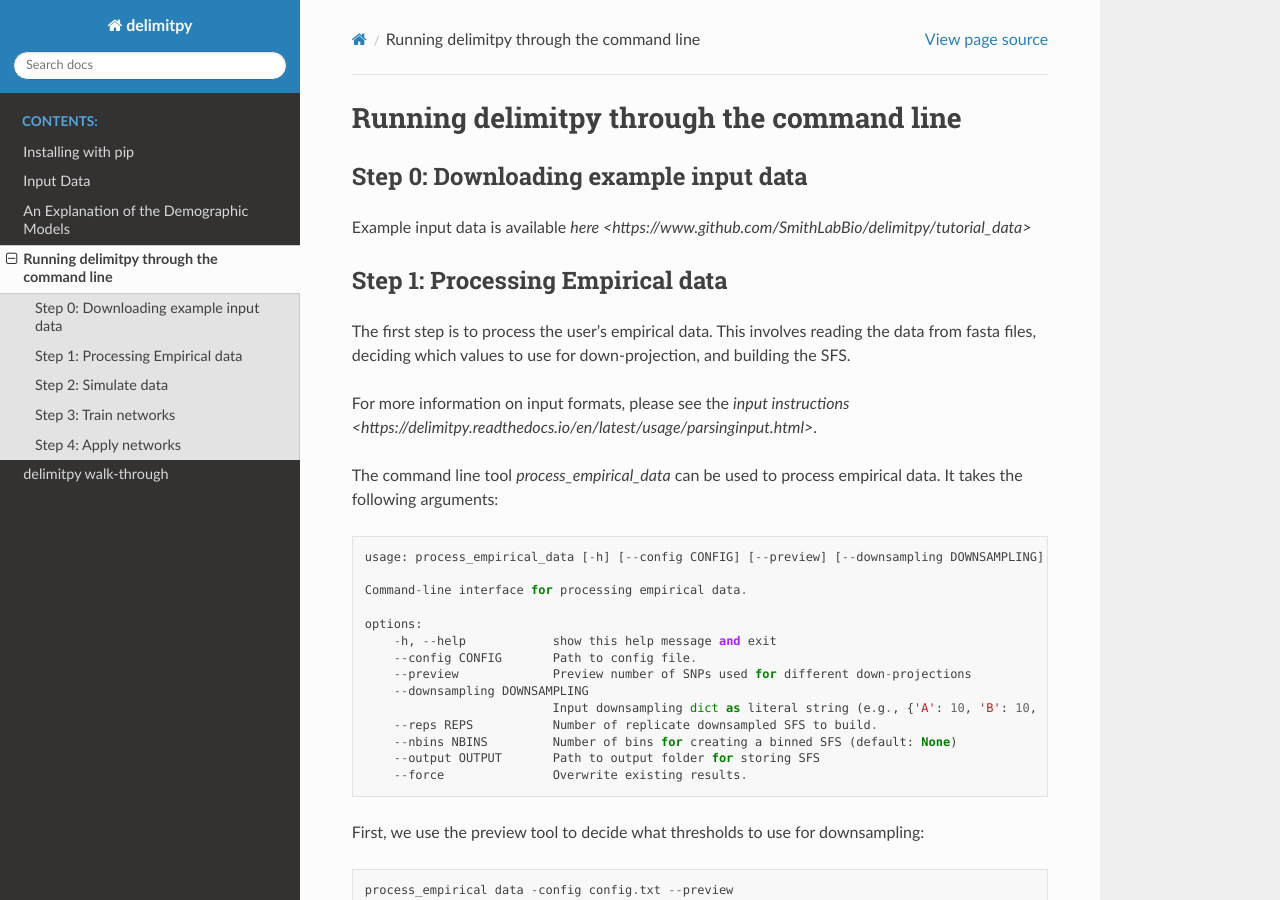
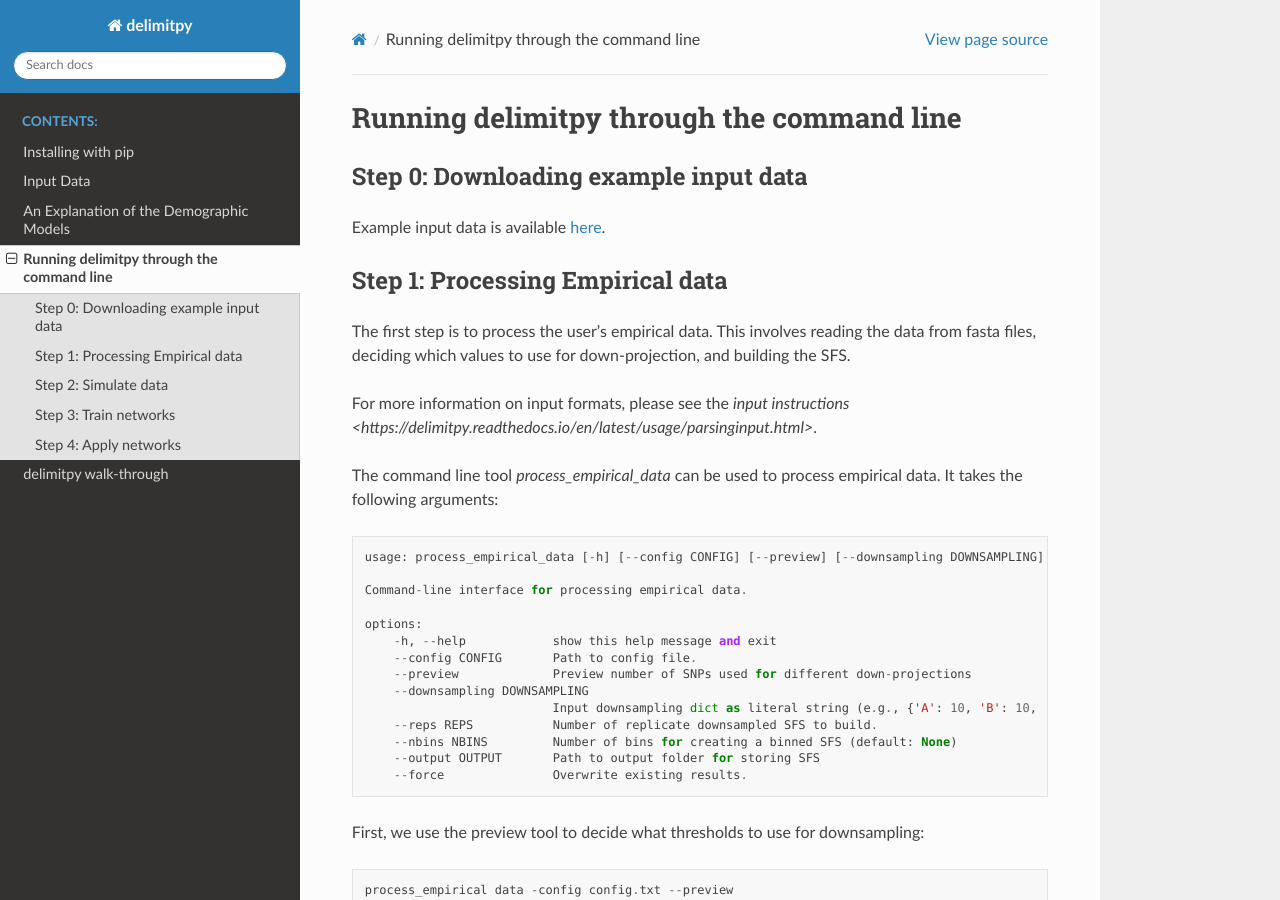
Before and after one commit to SmithLabBio/popai, a Sphinx documentation site: the page built from docs/usage/cli_tutorial.rst, in a window 1280 px wide and 900 px high. Built offline with Sphinx 7.4.7 and the Read the Docs theme 2.0.0, drawn with Linux system fonts in a browser that asks for light colours.

Commit message:
fixing hyperlinks.

```diff
--- a/docs/usage/cli_tutorial.rst
+++ b/docs/usage/cli_tutorial.rst
@@ -6,7 +6,7 @@
 Step 0: Downloading example input data
 ==========================================
 
-Example input data is available `here <https://www.github.com/SmithLabBio/delimitpy/tutorial_data>`
+Example input data is available `here <https://www.github.com/SmithLabBio/delimitpy/tutorial_data>`_.
 
 ==========================================
 Step 1: Processing Empirical data
--- a/docs/usage/parsinginput.rst
+++ b/docs/usage/parsinginput.rst
@@ -16,7 +16,7 @@
 Configuration File
 ========================================
 
-The user must provide delimitpy with a `configuration file <https://github.com/SmithLabBio/delimitpy/blob/main/examples/test1/config.txt>`_.::
+The user must provide delimitpy with a `configuration file <https://github.com/SmithLabBio/delimitpy/blob/main/tutorial_data/config.txt>`_.::
 
 
     [Model]
```
